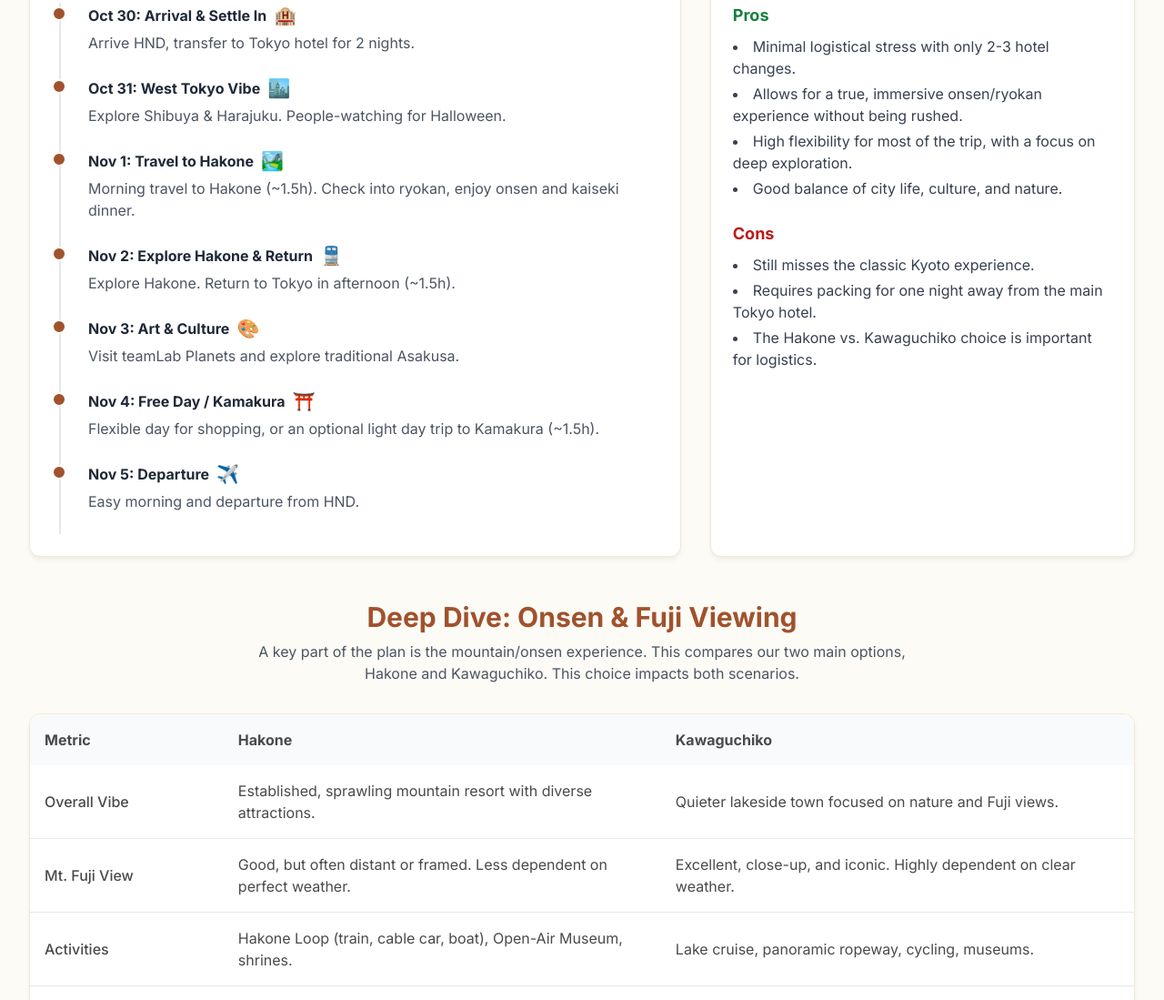
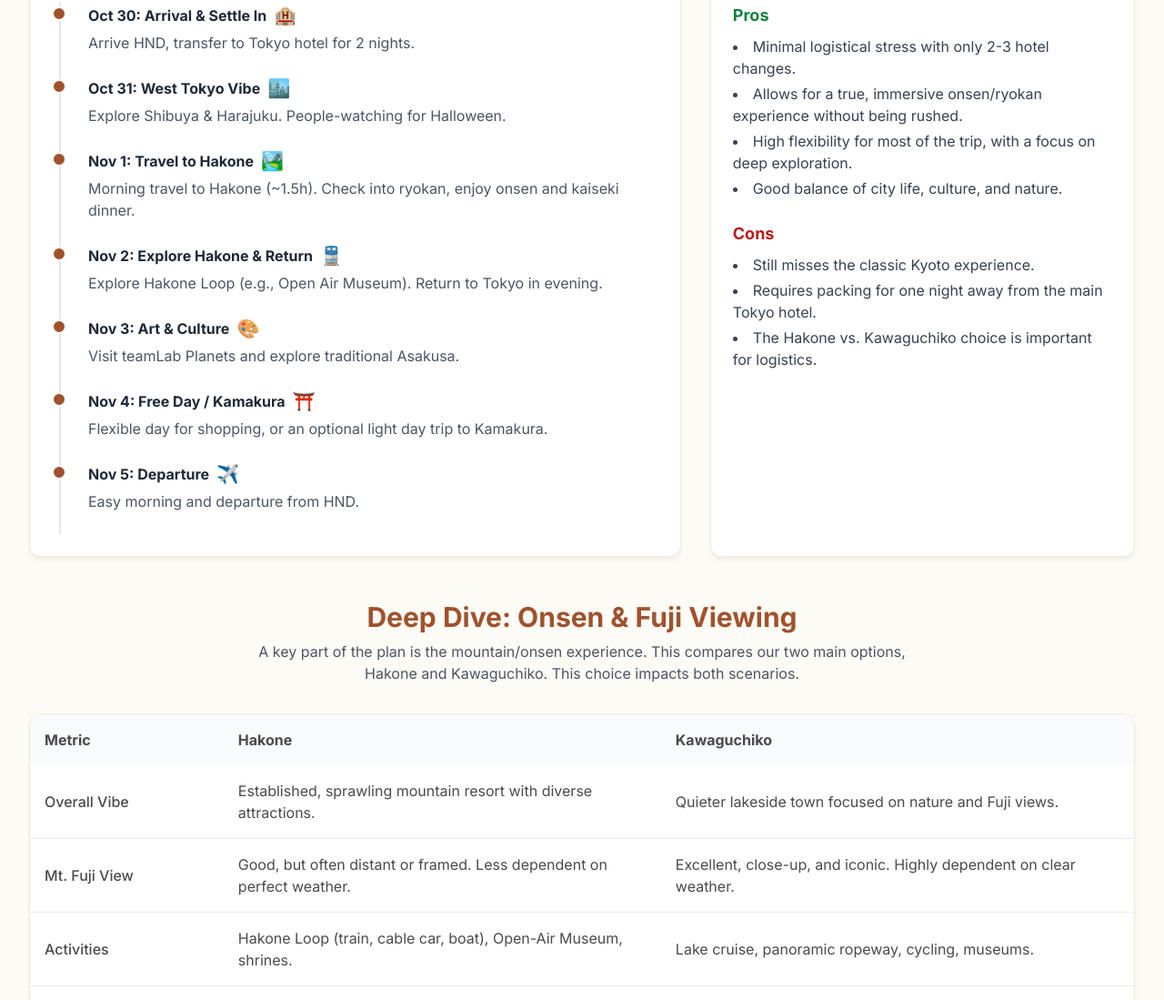
Before and after one commit to jflechs1/Japan2025, a plain HTML site: page index.html in a window 1280 px wide. Shown: the part 1196-2295 px from the top of the page at 91% size. Drawn offline with nearby package versions, Linux system fonts and the light colour scheme.

Commit message:
Update index.html
fixed scenario a

```diff
--- a/index.html
+++ b/index.html
@@ -258,9 +258,9 @@
                     { day: "Oct 30", title: "Arrival & Settle In", details: "Arrive HND, transfer to Tokyo hotel for 2 nights.", icon: "🏨" },
                     { day: "Oct 31", title: "West Tokyo Vibe", details: "Explore Shibuya & Harajuku. People-watching for Halloween.", icon: "🏙️" },
                     { day: "Nov 1", title: "Travel to Hakone", details: "Morning travel to Hakone (~1.5h). Check into ryokan, enjoy onsen and kaiseki dinner.", icon: "🏞️" },
-                    { day: "Nov 2", title: "Explore Hakone & Return", details: "Explore Hakone. Return to Tokyo in afternoon (~1.5h).", icon: "🚆" },
+                    { day: "Nov 2", title: "Explore Hakone & Return", details: "Explore Hakone Loop (e.g., Open Air Museum). Return to Tokyo in evening.", icon: "🚆" },
                     { day: "Nov 3", title: "Art & Culture", details: "Visit teamLab Planets and explore traditional Asakusa.", icon: "🎨" },
-                    { day: "Nov 4", title: "Free Day / Kamakura", details: "Flexible day for shopping, or an optional light day trip to Kamakura (~1.5h).", icon: "⛩️" },
+                    { day: "Nov 4", title: "Free Day / Kamakura", details: "Flexible day for shopping, or an optional light day trip to Kamakura.", icon: "⛩️" },
                     { day: "Nov 5", title: "Departure", details: "Easy morning and departure from HND.", icon: "✈️" },
                 ]
             },
```
